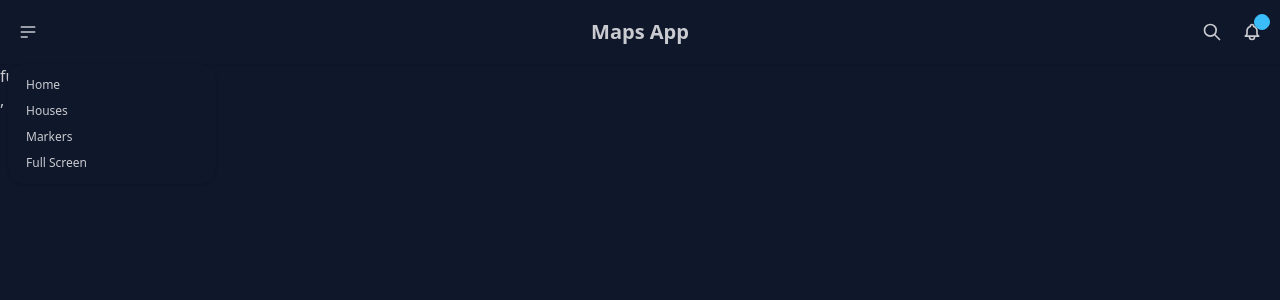
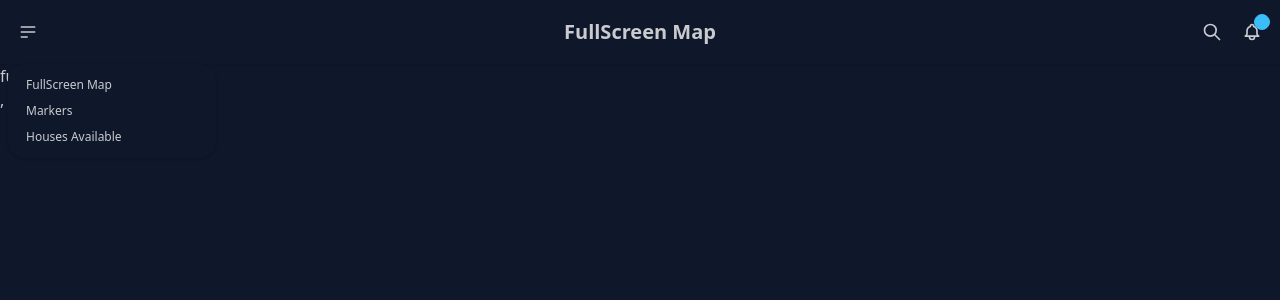
Before and after one commit to UrielQuiroz/maps-app, an Angular app: page /fullscreen in a window 1280 px wide. Both pictures are taken after a click on the button 28 px from the left and 32 px from the top of the page. Shown: the top 300 px of the page. Built offline with nearby package versions, Linux system fonts and the light colour scheme.

Commit message:
mostrando páginas en el menú del navbar con navegación entre rutas

```diff
--- a/src/app/shared/components/navbar/navbar.html
+++ b/src/app/shared/components/navbar/navbar.html
@@ -7,15 +7,23 @@
       <ul
         tabindex="-1"
         class="menu menu-sm dropdown-content bg-base-100 rounded-box z-1 mt-3 w-52 p-2 shadow">
-        <li><a>Home</a></li>
-        <li><a>Houses</a></li>
-        <li><a>Markers</a></li>
-        <li><a>Full Screen</a></li>
+
+        @for (route of routes; track route.path) {
+          <li>
+            <a [routerLink]="route.path">
+              {{ route.title }}
+            </a>
+          </li>
+        }
+
       </ul>
     </div>
   </div>
   <div class="navbar-center">
-    <a class="btn btn-ghost text-xl">Maps App</a>
+    <!-- <a class="btn btn-ghost text-xl">Maps App</a> -->
+    <a class="btn btn-ghost text-xl">
+      {{ pageTitle$ | async }}
+    </a>
   </div>
   <div class="navbar-end">
     <button class="btn btn-ghost btn-circle">
--- a/src/app/shared/components/navbar/navbar.ts
+++ b/src/app/shared/components/navbar/navbar.ts
@@ -1,8 +1,32 @@
-import { Component } from '@angular/core';
+import { Component, inject } from '@angular/core';
+import { routes } from '../../../app.routes';
+import { NavigationEnd, Router, RouterLink } from '@angular/router';
+import { filter, map, tap } from 'rxjs';
+import { AsyncPipe } from '@angular/common';
 
 @Component({
   selector: 'app-navbar',
-  imports: [],
+  imports: [ AsyncPipe, RouterLink ],
   templateUrl: './navbar.html',
 })
-export class Navbar { }
+export class Navbar {
+
+  router = inject(Router);
+
+  routes = routes.map( route => ({
+    path: route.path,
+    title: `${route.title ?? 'Maps App'}`
+  }))
+  .filter( route => route.path !== '**')
+
+  pageTitle$ = this.router.events.pipe(
+    filter( event => event instanceof NavigationEnd),
+    // tap( event => console.log(event)),
+    map( event => event.url ),
+    map(
+      (url) =>
+        routes.find((route) => `/${route.path}` === url)?.title ?? ''
+    )
+  )
+
+}
```
